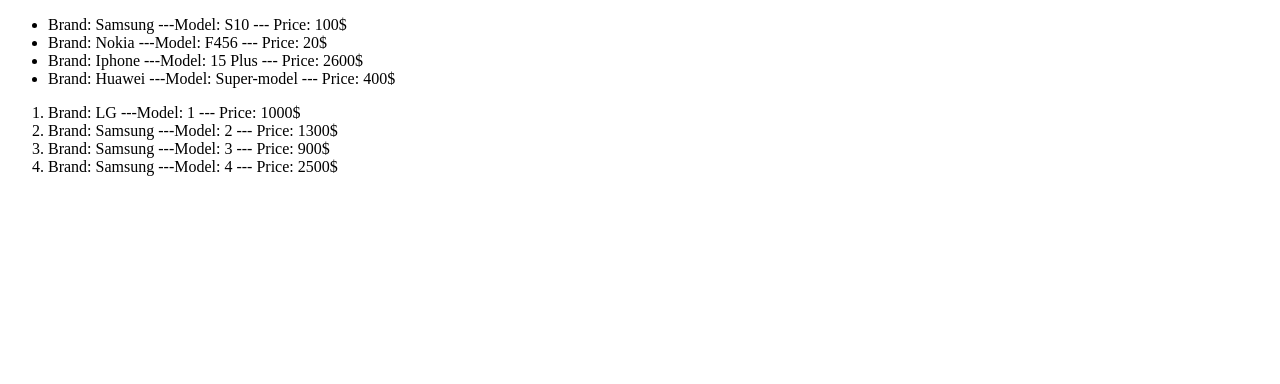
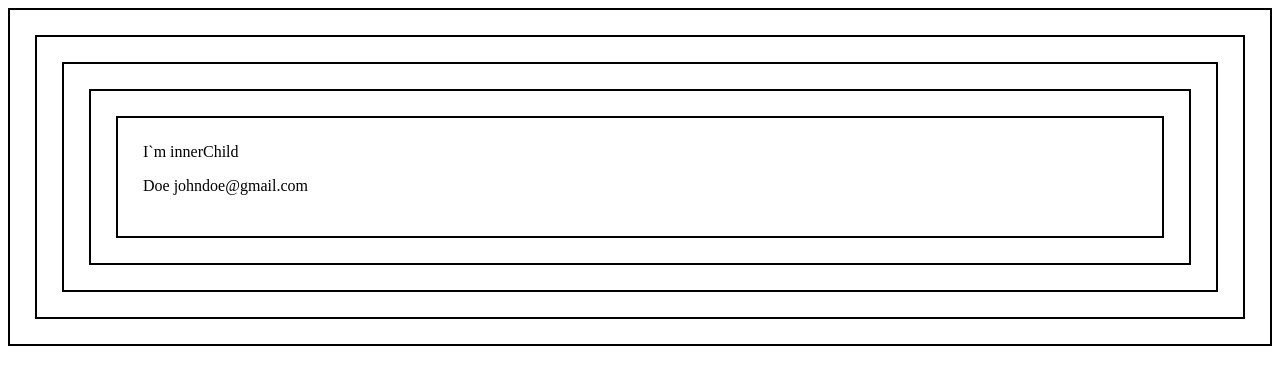
Before and after one commit to MaryyBo/first-react-app, a React (Create React App) app: page / in a window 1280 px wide. Shown: the top 384 px of the page. Built offline with nearby package versions, Linux system fonts and the light colour scheme.

Commit message:
Context welcome

```diff
--- /dev/null
+++ b/src/components/Tree/Parent/Parent.js
@@ -0,0 +1,12 @@
+import React from 'react';
+import SubParent from './SubParent/SubParent';
+
+const Parent = (props) => {
+    return (
+        <div style={{border: '2px solid black', padding: '25px'}}>
+        <SubParent/>
+        </div>
+    );
+}
+
+export default Parent;
--- /dev/null
+++ b/src/components/Tree/Parent/SubParent/Child/Child.js
@@ -0,0 +1,12 @@
+import React from 'react';
+import InnerChild from './InnerChild/InnerChild';
+
+const Child = () => {
+    return (
+        <div style={{border: '2px solid black', padding: '25px'}}>
+        <InnerChild/>
+        </div>
+    );
+}
+
+export default Child;
--- /dev/null
+++ b/src/components/Tree/Parent/SubParent/Child/InnerChild/InnerChild.js
@@ -0,0 +1,23 @@
+import React from 'react';
+import { UserContext } from '../../../../../../contexts/userContext';
+
+const InnerChild = () => {
+
+    return (
+
+        <UserContext.Consumer>
+            {({ firsName, lastName, email, avatar }) => {
+
+                return (
+                    <div style={{ border: '2px solid black', padding: '25px' }}>
+                        I`m innerChild
+
+                        <p>{firsName} {lastName} {email} </p>
+                    </div>
+                )
+            }}
+        </UserContext.Consumer>
+    );
+}
+
+export default InnerChild;
--- /dev/null
+++ b/src/components/Tree/Parent/SubParent/SubParent.js
@@ -0,0 +1,12 @@
+import React from 'react';
+import Child from './Child/Child';
+
+const SubParent = (props) => {
+    return (
+        <div style={{border: '2px solid black', padding: '25px'}}>
+        <Child />
+        </div>
+    );
+}
+
+export default SubParent;
--- /dev/null
+++ b/src/components/Tree/Tree.js
@@ -0,0 +1,13 @@
+
+import React from 'react';
+import Parent from './Parent/Parent';
+
+const Tree = (props) => {
+    return (
+        <div style={{border: '2px solid black', padding: '25px'}}>
+            <Parent/>
+            </div>
+    );
+}
+
+export default Tree;
--- a/src/components/app.js
+++ b/src/components/app.js
@@ -1,89 +1,35 @@
-import React from "react";
-import PhonesLoader from "./PhonesLoader/PhonesLoader";
-import TVLoader from "./TVLoader/TVLoader";
-import DataProvider from "./DataProvider/DataProvider";
 
 
-function App() {
+import React, { Component } from 'react';
+import Tree from './Tree/Tree';
+import { UserContext } from "../contexts/userContext"
 
-  return (
-    <>
-      <DataProvider
+class App extends Component {
 
-      loadData={() => {
-        return fetch('./phones.json')
-          .then((response) => response.json())
-      }}>
+  constructor(props) {
+    super(props);
 
+    this.state = {
+      user: {
+        firstName:'John',
+        lastName:'Doe',
+        email:'johndoe@gmail.com',
+        avatar:'https://img.freepik.com/premium-vector/portrait-of-a-fashionable-dog-generative-ai-glasses-style-avatar-fashion-pet-stylish-design-modern-avatar-character-trendy-teenager-breed-trend-artistic-concept-vector-illustration_579956-3458.jpg'
 
-        {(state) => {
-          const { data, isLoading, isError } = state
+      }
+    }
 
-          return (
-            <>
-              {isLoading && <div>Loading...</div>}
-              {isError && <div>Error is happening!!!</div>}
+  }
 
-              <ul>
-                {data.map((data, index) => <li key={index}>Brand: {data.brand} ---Model: {data.model} --- Price: {data.price}</li>)}
-              </ul>
-            </>
-          );
-        }}
-        </DataProvider>
+  render() {
 
-        <DataProvider
-
-      loadData={() => {
-        return fetch('./tv.json')
-          .then((response) => response.json())
-      }}>
-
-
-        {(state) => {
-          const { data, isLoading, isError } = state
-
-          return (
-            <>
-              {isLoading && <div>Loading...</div>}
-              {isError && <div>Error is happening!!!</div>}
-
-              <ol>
-                {data.map((data, index) => <li key={index}>Brand: {data.brand} ---Model: {data.model} --- Price: {data.price}</li>)}
-              </ol>
-            </>
-          );
-        }}
-        </DataProvider>
-
-
-    </>
-  )
+    console.log(UserContext);
+    return (
+      <UserContext.Provider value={this.state.user}>
+      <Tree/>
+      </UserContext.Provider>
+    );
+  }
 }
 
-
-
 export default App;
-
-/*
-
-loadData={() => {
-        return fetch('./phones.json')
-          .then((response) => response.json())
-      }}
-
-        renderData={(state) => {
-          const { data, isLoading, isError } = state
-
-          return (
-            <>
-              {isLoading && <div>Loading...</div>}
-              {isError && <div>Error is happening!!!</div>}
-
-              <ul>
-                {data.map((data) => <li>Brand: {data.brand} ---Model: {data.model} --- Price: {data.price}</li>)}
-              </ul>
-            </>
-          );
-        }}
-*/
--- /dev/null
+++ b/src/contexts/userContext.js
@@ -0,0 +1,6 @@
+import React from "react";
+
+// React.createContext(); //пусте "сховище"
+
+export const UserContext = React.createContext();
+//експортуємо, щоб можна було брати інфу з цього сховища
```
